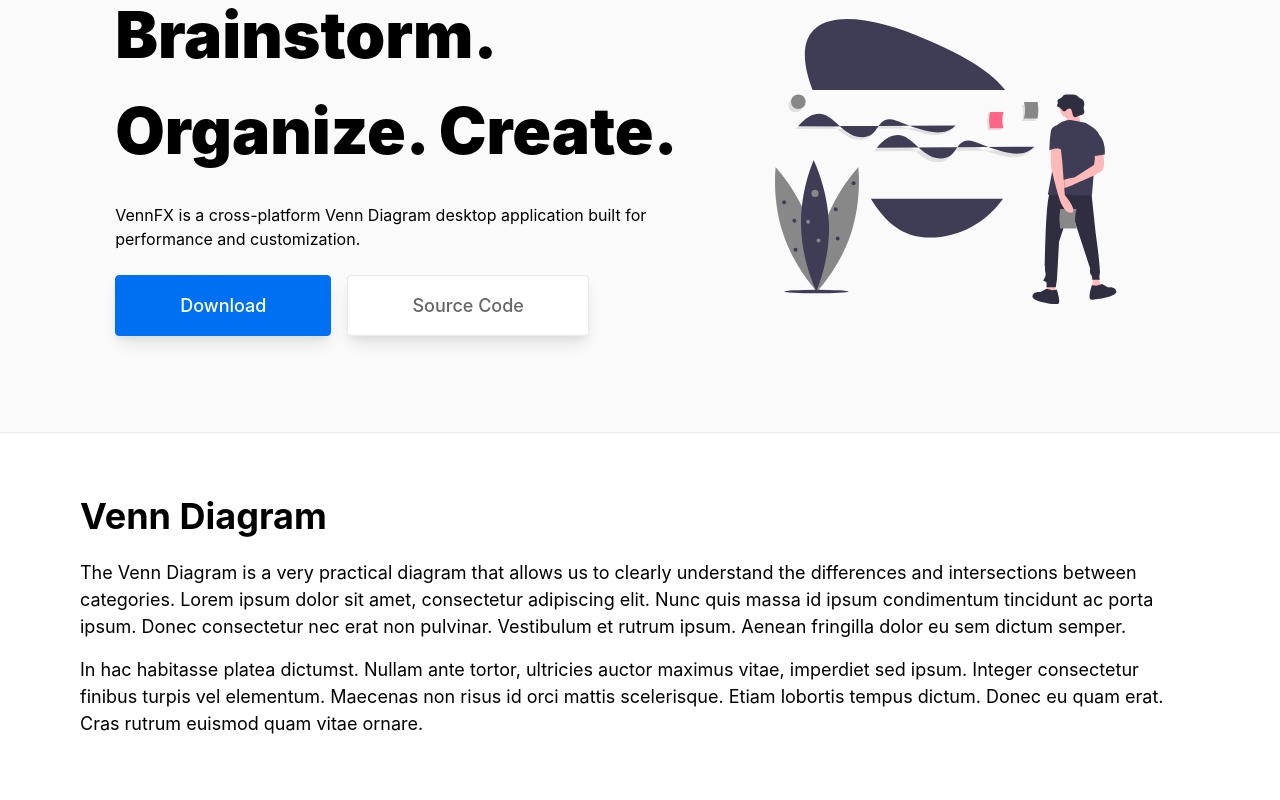
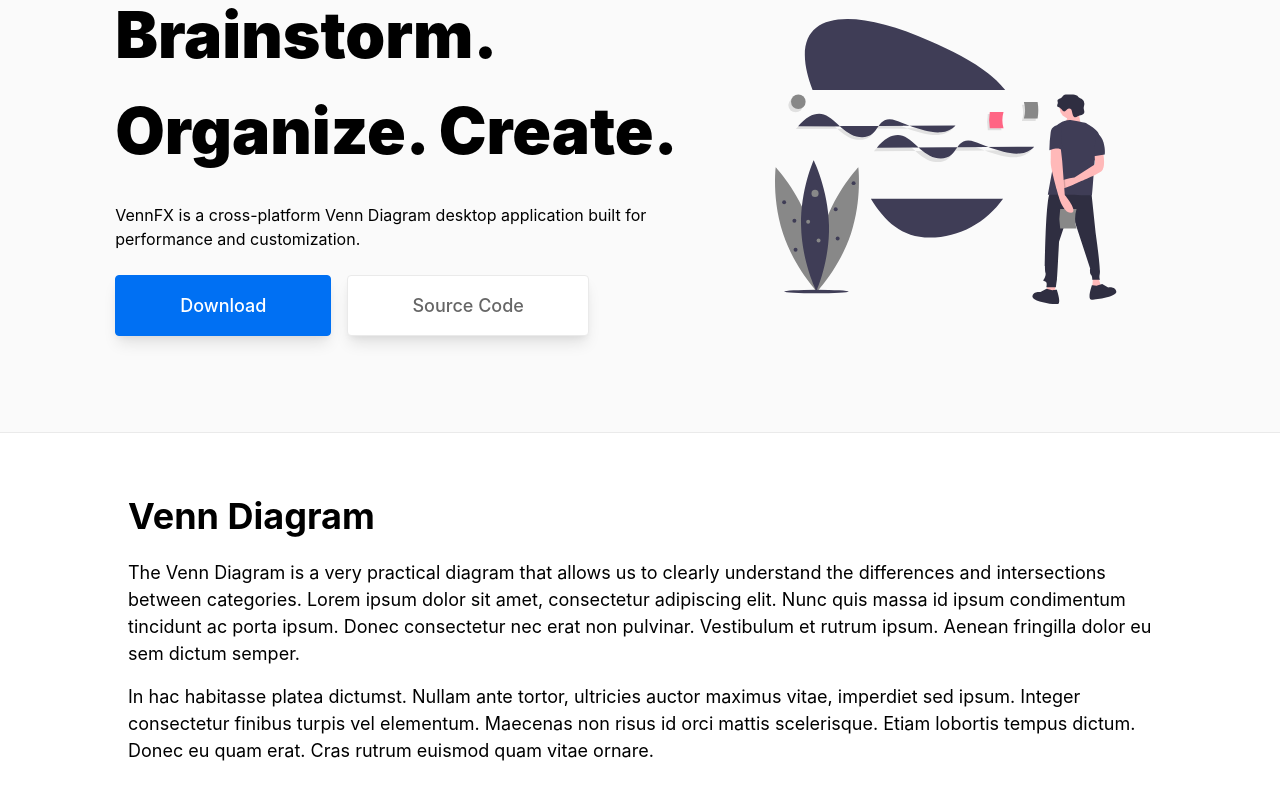
Before and after one commit to ReubenMathew/VennFX-website, a Next.js app: page / in a window 1280 px wide. Shown: the part 182-982 px from the top of the page. Built offline with nearby package versions, Linux system fonts and the light colour scheme.

Commit message:
markdown lineup with logo

```diff
--- a/src/components/Markdown.js
+++ b/src/components/Markdown.js
@@ -1,7 +1,7 @@
 
 function Markdown(){
     return(
-        <div className="px-8 py-8 text-center sm:text-left sm:px-20 sm:py-12">
+        <div className="px-8 py-8 text-center sm:text-left sm:px-32 sm:py-12">
             <div class="text-4xl font-bold py-2">Venn Diagram</div>
             <div class="text-lg font-normal py-2">The Venn Diagram is a very practical diagram that allows us to clearly understand the differences and intersections between categories. Lorem ipsum dolor sit amet, consectetur adipiscing elit. Nunc quis massa id ipsum condimentum tincidunt ac porta ipsum. Donec consectetur nec erat non pulvinar. Vestibulum et rutrum ipsum. Aenean fringilla dolor eu sem dictum semper.</div>
             <div class="text-lg font-normal py-2">In hac habitasse platea dictumst. Nullam ante tortor, ultricies auctor maximus vitae, imperdiet sed ipsum. Integer consectetur finibus turpis vel elementum. Maecenas non risus id orci mattis scelerisque. Etiam lobortis tempus dictum. Donec eu quam erat. Cras rutrum euismod quam vitae ornare. </div>
```
